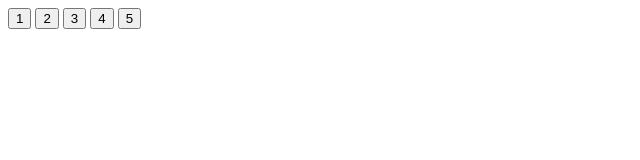
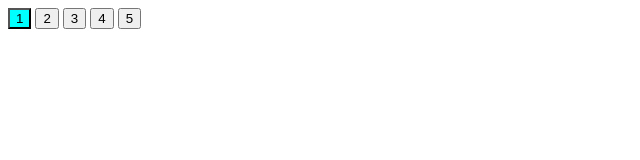
Before and after one commit to zyvvva/belajar-git, a plain HTML site: page index.html in a window 1280 px wide. Shown: the full height of the page, 0-640 px from the left. Drawn offline with Linux system fonts and the light colour scheme.

Commit message:
menambahkan background-color pada button 1

```diff
--- a/index.html
+++ b/index.html
@@ -6,7 +6,13 @@
     <title>Document</title>
   </head>
   <body>
-    <button>1</button>
+    <style>
+      .a {
+        background-color: aqua;
+      }
+    </style>
+
+    <button class="a">1</button>
     <button>2</button>
     <button>3</button>
     <button>4</button>
```
